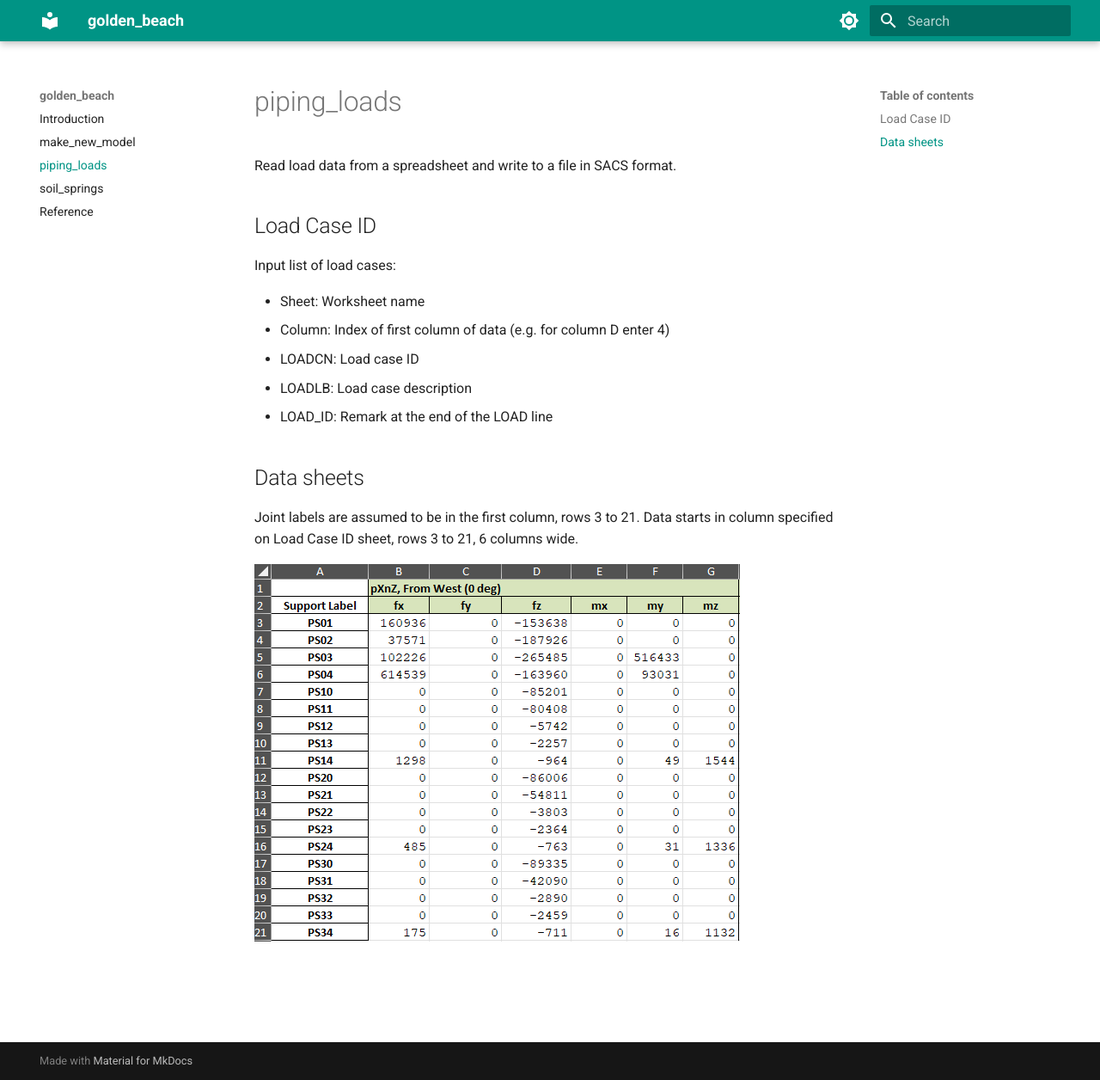
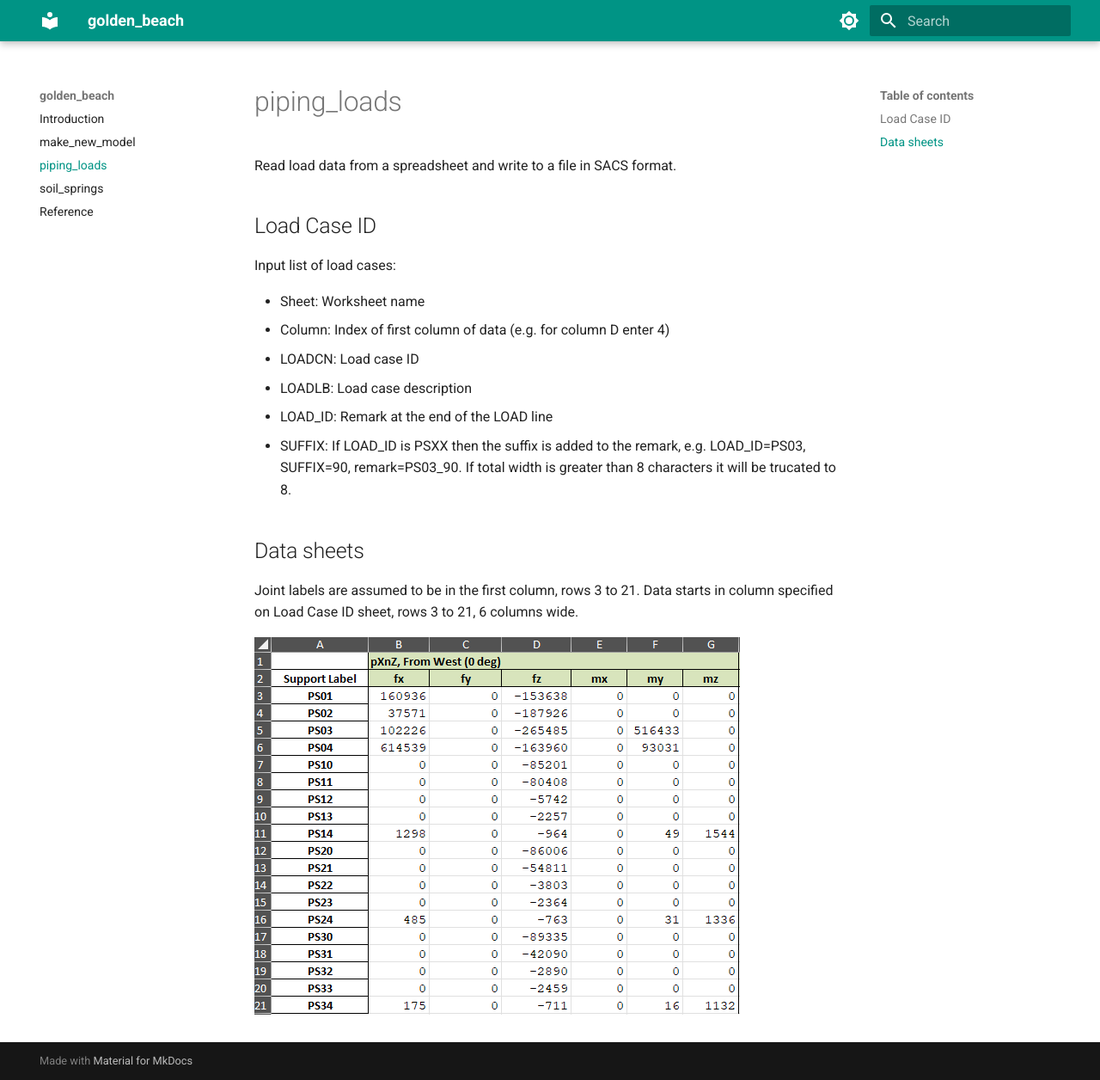
Before and after one commit to Pyseas/J019-Golden-Beach, an MkDocs documentation site: the page built from docs/piping_loads.md, in a window 1280 px wide and 1256 px high. Shown: the whole window at 86% size. Built offline with MkDocs 1.6.1 and Material for MkDocs 9.7.7, drawn with Linux system fonts in a browser that asks for light colours.

Commit message:
Update docs for SUFFIX

```diff
--- a/docs/piping_loads.md
+++ b/docs/piping_loads.md
@@ -9,6 +9,7 @@ Input list of load cases:
  - LOADCN: Load case ID
  - LOADLB: Load case description
  - LOAD_ID: Remark at the end of the LOAD line
+ - SUFFIX: If LOAD_ID is PSXX then the suffix is added to the remark, e.g. LOAD_ID=PS03, SUFFIX=90, remark=PS03_90. If total width is greater than 8 characters it will be trucated to 8.
 
 ## Data sheets
 Joint labels are assumed to be in the first column, rows 3 to 21.
```
